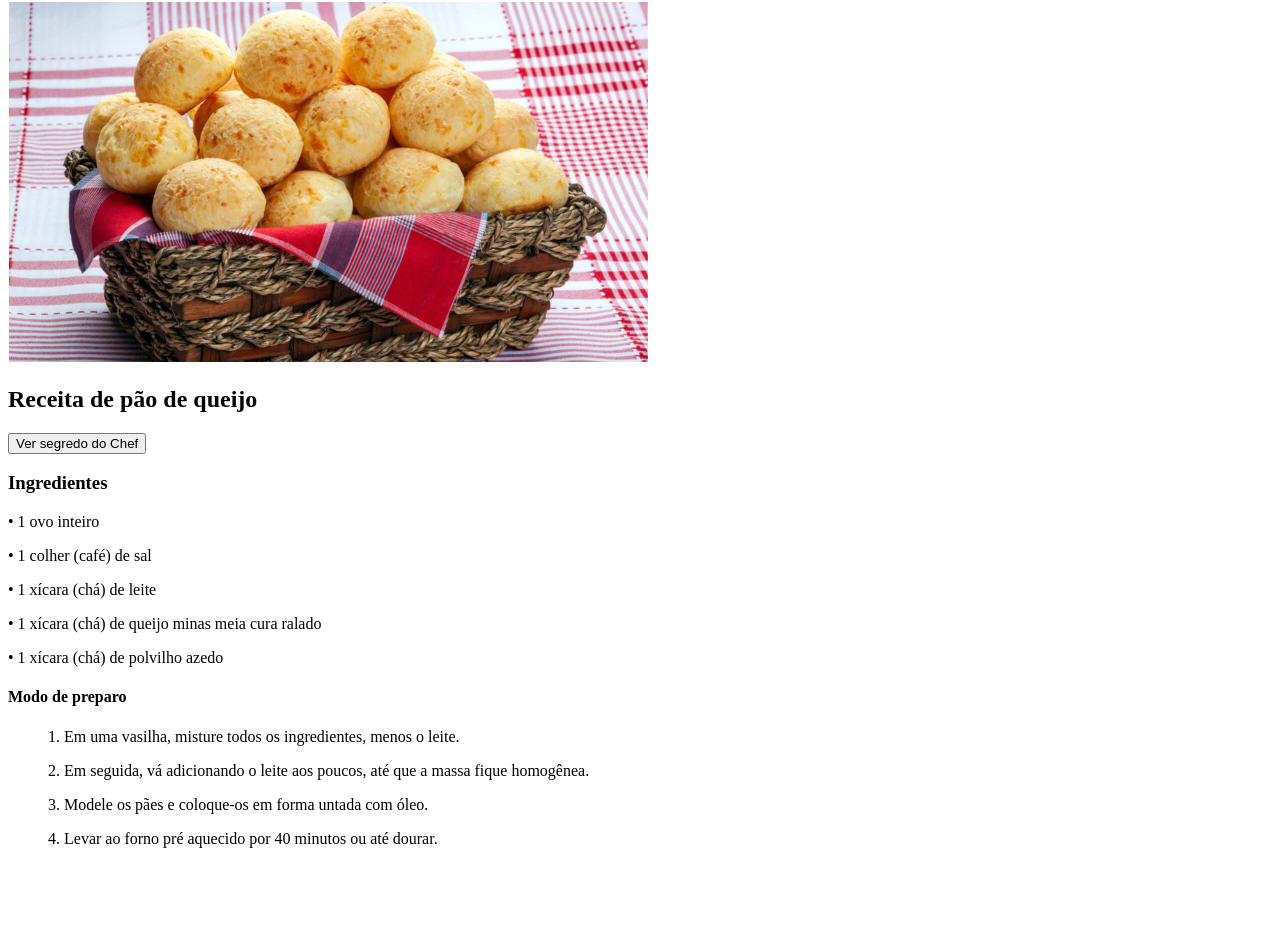
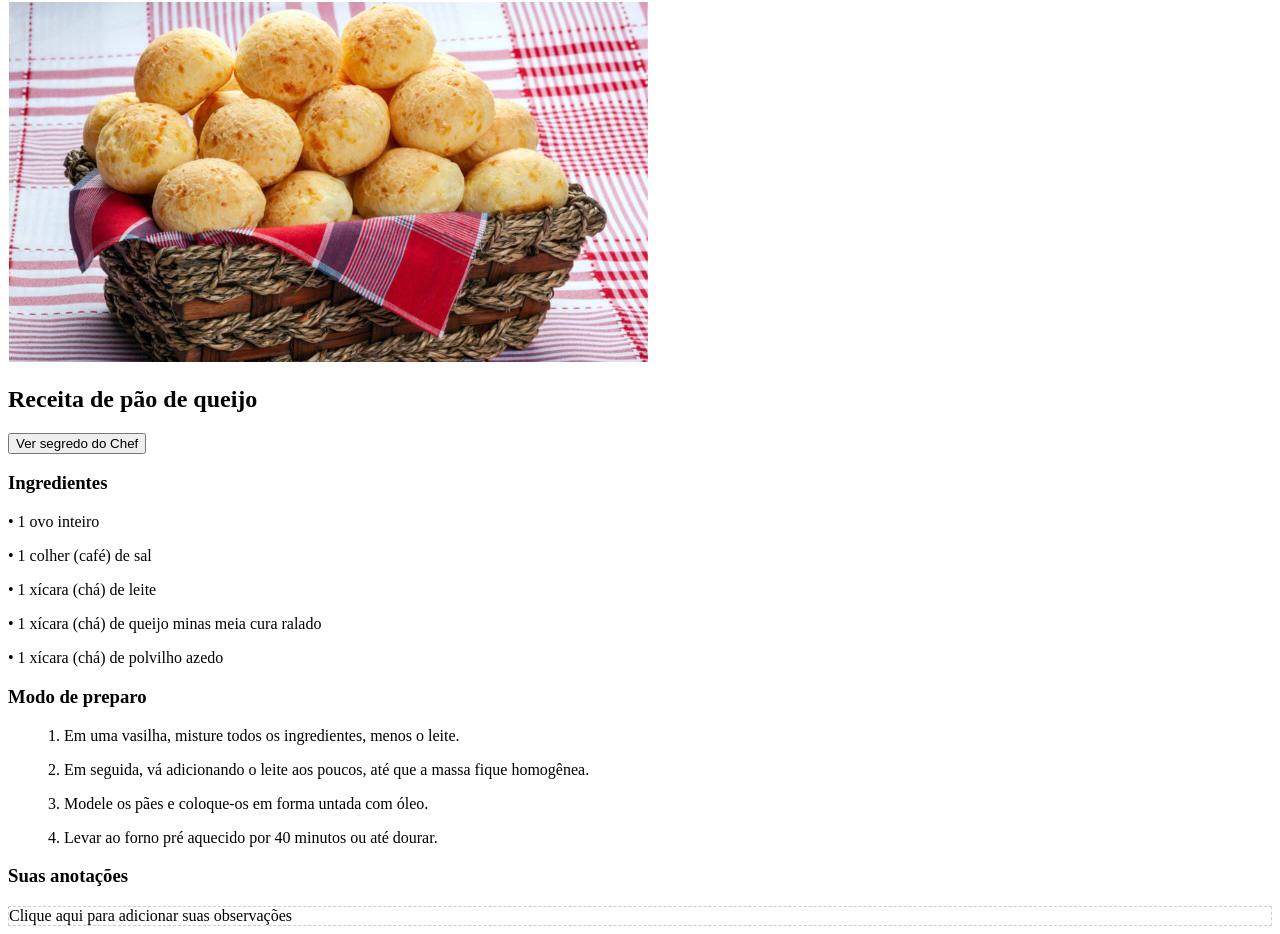
Before and after one commit to filipemaiamendes/receitas-de-minas, a plain HTML site: page index.html in a window 1280 px wide. Shown: the part 78-1012 px from the top of the page. Before the commit the page ends 942 px from the top, so only its background shows below. Drawn offline with Linux system fonts and the light colour scheme.

Commit message:
feat: implementa área de notas pessoais editável

```diff
--- a/index.html
+++ b/index.html
@@ -31,7 +31,7 @@
                 <p>• 1 xícara (chá) de polvilho azedo</p>
         </section>
         <section>
-            <h4>Modo de preparo</h4>
+            <h3>Modo de preparo</h3>
             <ol>
                 <p>1. Em uma vasilha, misture todos os ingredientes, menos o leite. </p>
                 <p>2. Em seguida, vá adicionando o leite aos poucos, até que a massa fique homogênea.</p>
@@ -39,6 +39,13 @@
                 <p>4. Levar ao forno pré aquecido por 40 minutos ou até dourar.</p>
             </ol>
         </section>
+        <section>
+            <h3>Suas anotações</h3>
+            <div style="border: 1px dashed #ccc; padding: 10 px;"
+            contenteditable="true">
+            Clique aqui para adicionar suas observações
+        </div>
+        </section>
     </main>
 </body>
 </html>
```
